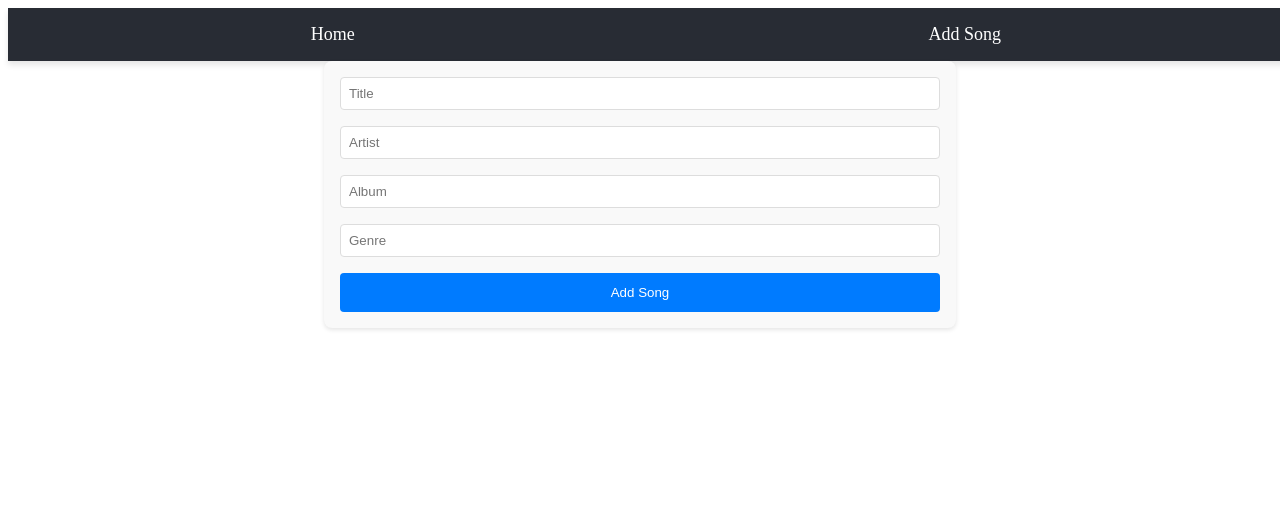
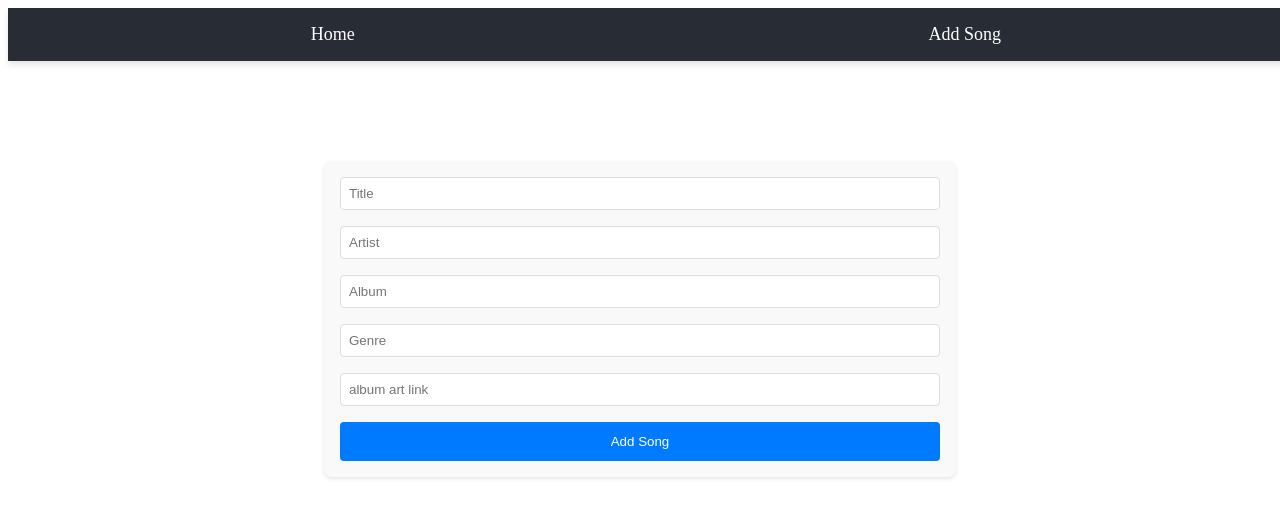
Before and after one commit to Bikilaketema/music_app, a React (Create React App) app in the folder frontend/: page /add-song in a window 1280 px wide. Shown: the top 518 px of the page. Built offline with nearby package versions, Linux system fonts and the light colour scheme.

Commit message:
added the image to the add music form on the frontend

```diff
--- a/frontend/src/components/AddSongForm.tsx
+++ b/frontend/src/components/AddSongForm.tsx
@@ -18,7 +18,7 @@ const FormContainer = styled.div`
   ${formStyles}
   width: 100%;
   max-width: 600px;
-  margin: 0 auto;
+  margin: 100px auto;
   padding: 16px;
   background-color: #f9f9f9;
   border-radius: 8px;
@@ -55,6 +55,7 @@ const AddSongForm: React.FC = () => {
   const [artist, setArtist] = useState('');
   const [album, setAlbum] = useState('');
   const [genre, setGenre] = useState('');
+  const [image, setImage] = useState('');
 
   const handleSubmit = async (event: React.FormEvent<HTMLFormElement>) => {
     event.preventDefault();
@@ -64,6 +65,7 @@ const AddSongForm: React.FC = () => {
       artist,
       album,
       genre,
+      image
     };
 
     try {
@@ -74,6 +76,7 @@ const AddSongForm: React.FC = () => {
       setArtist('');
       setAlbum('');
       setGenre('');
+      setImage('');
     } catch (error) {
       console.error('Error adding song:', error);
       alert('Failed to add song.');
@@ -107,6 +110,12 @@ const AddSongForm: React.FC = () => {
           value={genre}
           onChange={(e) => setGenre(e.target.value)}
         />
+        <Input
+          type="text"
+          placeholder="album art link"
+          value={image}
+          onChange={(e) => setImage(e.target.value)}
+        />
         <Button type="submit">Add Song</Button>
       </FormElement>
     </FormContainer>
--- a/frontend/src/components/SongList.tsx
+++ b/frontend/src/components/SongList.tsx
@@ -44,6 +44,14 @@ const SongItem = styled.div`
   border: 1px solid #ddd;
   border-radius: 4px;
   background-color: #f9f9f9;
+  text-align: center;
+`;
+
+const SongImage = styled.img`
+  width: 100%;
+  height: 200px;
+  border-radius: 4px;
+  margin-bottom: 12px;
 `;
 
 function SongList() {
@@ -66,6 +74,7 @@ function SongList() {
           <Grid>
             {songs.map((song) => (
               <SongItem key={song._id}>
+                <SongImage src={song.image} alt="album art" />
                 <h3>{song.title}</h3>
                 <p>Artist: {song.artist}</p>
                 <p>Album: {song.album}</p>
@@ -79,7 +88,7 @@ function SongList() {
           <Grid>
             {songs.map((song) => (
               <SongItem key={song._id}>
-                <p>{song.title}</p>
+                <h4>{song.title}</h4>
               </SongItem>
             ))}
           </Grid>
@@ -89,7 +98,7 @@ function SongList() {
           <Grid>
             {songs.map((song) => (
               <SongItem key={song._id}>
-                <p>{song.artist}</p>
+                <h4>{song.artist}</h4>
               </SongItem>
             ))}
           </Grid>
@@ -99,7 +108,7 @@ function SongList() {
           <Grid>
             {songs.map((song) => (
               <SongItem key={song._id}>
-                <p>{song.album}</p>
+                <h4>{song.album}</h4>
               </SongItem>
             ))}
           </Grid>
@@ -109,7 +118,7 @@ function SongList() {
           <Grid>
             {songs.map((song) => (
               <SongItem key={song._id}>
-                <p>{song.genre}</p>
+                <h4>{song.genre}</h4>
               </SongItem>
             ))}
           </Grid>
```
